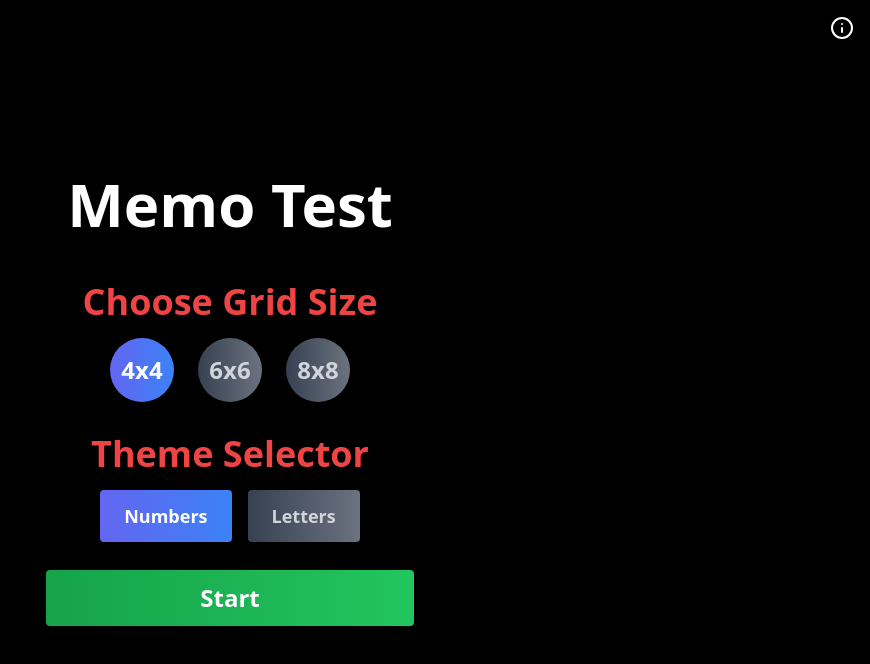
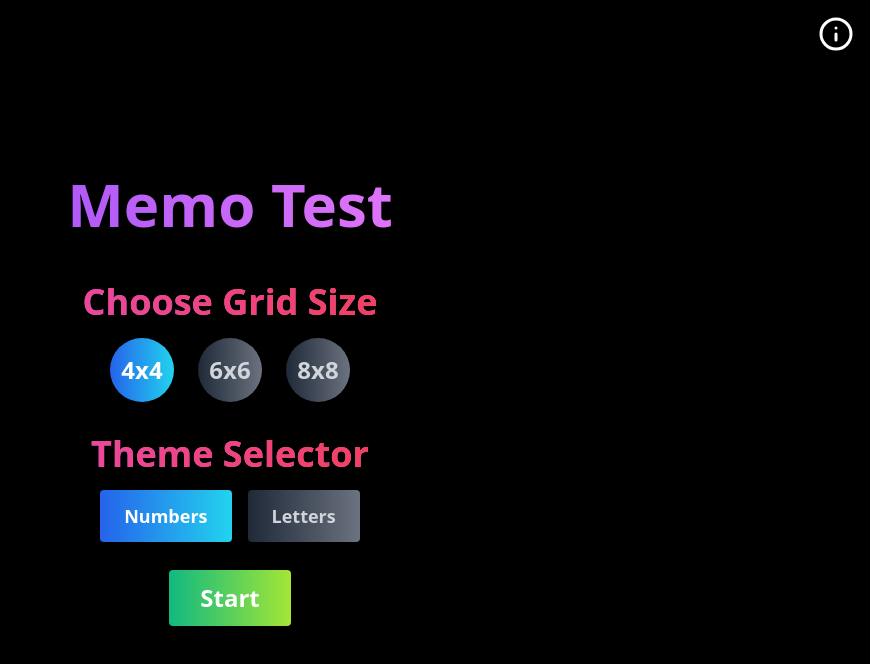
Before and after one commit to itsjoacor/unq-ui-joaquin-rodriguez-trabajo-final, a React (Vite) app: page / in a window 1280 px wide. Shown: the top 664 px of the page, without its empty margins (410-1280 px from the left). Built offline with nearby package versions, Linux system fonts and the light colour scheme.

Commit message:
fixes re-style

```diff
--- a/src/pages/game/page.jsx
+++ b/src/pages/game/page.jsx
@@ -107,7 +107,7 @@ function Game() {
 				</div>
 			) : (
 				<div className="flex flex-col items-center">
-					<h1 className="text-4xl font-bold mb-6">
+					<h1 className="text-6xl font-bold mb-6">
 						{isGameComplete ? "You Win!" : "Game Play"}
 					</h1>
 
@@ -132,7 +132,7 @@ function Game() {
 
 						<button
 							onClick={handleEndGame}
-							className="px-6 py-3 bg-red-500 text-white text-lg rounded hover:bg-red-600"
+							className="px-6 py-3 font-bold bg-red-600 text-white text-lg rounded hover:bg-red-500"
 						>
 							End Game
 						</button>
--- a/src/pages/home/page.jsx
+++ b/src/pages/home/page.jsx
@@ -19,16 +19,18 @@ function GamePlaySetUp() {
 
 	return (
 		<div className="relative flex items-center justify-center min-h-screen min-w-screen bg-black text-white">
-
 			<button
 				onClick={handleInstructions}
-        className="absolute top-4 right-4 text-white text-2xl hover:text-gray-300"
+				className="absolute top-4 right-4 text-white text-4xl hover:text-yellow-200"
 				title="Instructions"
 			>
 				<FiInfo />
 			</button>
 
-      <div className="bg-black rounded-lg shadow-lg p-10 w-[90%] max-w-md flex flex-col items-center justify-center">
+			<div
+				className="bg-black rounded-lg shadow-lg p-10 w-[90%] max-w-md flex flex-col items-center justify-center
+      bg-gradient-to-r from-purple-500 to-fuchsia-400 bg-clip-text text-transparent"
+			>
 				<h1 className="text-6xl font-bold mb-6 text-center pb-6">Memo Test</h1>
 
 				<BoardSize
@@ -43,8 +45,8 @@ function GamePlaySetUp() {
 
 				<button
 					onClick={handleStart}
-          className="mt-6 px-6 py-3 text-white text-2xl font-bold rounded  w-full
-          bg-gradient-to-r from-green-600 to-green-500 text-white-300 hover:from-green-500 hover:to-green-500"
+					className="mt-6 px-6 py-3 text-white text-2xl font-bold rounded w-1/3
+  bg-gradient-to-r from-emerald-500 to-lime-400 hover:from-green-500 hover:to-green-500"
 				>
 					Start
 				</button>
--- a/src/shared/components/game/GridMemo.jsx
+++ b/src/shared/components/game/GridMemo.jsx
@@ -41,18 +41,18 @@ function GridMemo({ size, grid, selected, handleSquareClick }) {
                 selected.includes(index) || square.matched ? "rotate-y-180" : ""
               }`}
             >
-              <div className="absolute inset-0 flex items-center justify-center bg-gradient-to-r from-indigo-600 to-blue-500 text-white text-5xl font-bold rounded-xl shadow-lg backface-hidden">
-                ?
+              <div className="absolute inset-0 flex items-center justify-center bg-gradient-to-r from-purple-600 to-fuchsia-500 text-white text-6xl font-bold rounded-xl shadow-lg backface-hidden">
+
               </div>
 
               <div
-                className={`absolute inset-0 flex items-center justify-center ${
-                  square.matched ? "bg-green-500" : "bg-yellow-400"
-                } border-4 border-transparent text-black text-2xl font-bold rounded-lg transform rotate-y-180 backface-hidden`}
+                className={`absolute inset-0 flex items-center justify-center rounded-lg transform rotate-y-180 backface-hidden text-8xl ${
+                  square.matched
+                    ? "bg-gradient-to-r from-green-500 to-emerald-300"
+                    : "bg-gradient-to-r from-orange-500 to-yellow-400"
+                }`}
               >
-                <div className="bg-white rounded-lg flex items-center justify-center w-3/4 h-3/4">
-                  <span className="text-3xl font-bold">{square.value}</span>
-                </div>
+                <span className="text-3xl font-bold text-white">{square.value}</span>
               </div>
             </div>
           </div>
--- a/src/shared/components/home/BoardSize.jsx
+++ b/src/shared/components/home/BoardSize.jsx
@@ -3,7 +3,7 @@ import React from "react";
 function BoardSize({ selectedSize, setSelectedSize }) {
 	return (
 		<div className="flex flex-col items-center justify-center h-full">
-			<h2 className="text-4xl font-semibold mb-4 text-red-500">
+			<h2 className="text-4xl font-bold mb-4 bg-gradient-to-r from-pink-500 to-rose-500 bg-clip-text text-transparent">
 				Choose Grid Size
 			</h2>
 			<div className="flex space-x-6">
@@ -13,8 +13,8 @@ function BoardSize({ selectedSize, setSelectedSize }) {
 						onClick={() => setSelectedSize(size)}
 						className={`w-16 h-16 rounded-full flex items-center justify-center text-2xl font-bold ${
 							selectedSize === size
-								? "bg-gradient-to-r from-indigo-500 to-blue-500 text-white"
-								: "bg-gradient-to-r from-gray-700 to-gray-500 text-gray-300 hover:from-gray-600 hover:to-gray-500"
+								? "bg-gradient-to-r from-blue-600 to-cyan-400 text-white"
+								: "bg-gradient-to-r from-gray-800 to-gray-500 text-gray-300 hover:from-gray-600 hover:to-gray-500"
 						}`}
 					>
 						{size}x{size}
--- a/src/shared/components/home/ThemeSelector.jsx
+++ b/src/shared/components/home/ThemeSelector.jsx
@@ -3,7 +3,7 @@ import React from "react";
 function ThemeSelector({ selectedTheme, setSelectedTheme }) {
 	return (
 		<div className="mt-2 pb-1 pt-6">
-			<h2 className="text-4xl font-semibold mb-4 text-center text-red-500">
+			<h2 className="text-4xl font-bold mb-4 bg-gradient-to-r from-pink-500 to-rose-500 bg-clip-text text-transparent">
 				Theme Selector
 			</h2>
 			<div className="flex space-x-4 justify-center">
@@ -11,8 +11,8 @@ function ThemeSelector({ selectedTheme, setSelectedTheme }) {
 					onClick={() => setSelectedTheme("Numbers")}
 					className={`px-6 py-3 text-lg font-bold rounded ${
 						selectedTheme === "Numbers"
-							? "bg-gradient-to-r from-indigo-500 to-blue-500 text-white"
-							: "bg-gradient-to-r from-gray-700 to-gray-500 text-gray-300 hover:from-gray-600 hover:to-gray-500"
+							? "bg-gradient-to-r from-blue-600 to-cyan-400 text-white"
+							: "bg-gradient-to-r from-gray-800 to-gray-500 text-gray-300 hover:from-gray-600 hover:to-gray-500"
 					}`}
 				>
 					Numbers
@@ -21,8 +21,8 @@ function ThemeSelector({ selectedTheme, setSelectedTheme }) {
 					onClick={() => setSelectedTheme("Letters")}
 					className={`px-6 py-3 text-lg font-bold rounded ${
 						selectedTheme === "Letters"
-							? "bg-gradient-to-r from-indigo-500 to-blue-500 text-white"
-							: "bg-gradient-to-r from-gray-700 to-gray-500 text-gray-300 hover:from-gray-600 hover:to-gray-500"
+							? "bg-gradient-to-r from-blue-600 to-cyan-400 text-white"
+							: "bg-gradient-to-r from-gray-800 to-gray-500 text-gray-300 hover:from-gray-600 hover:to-gray-500"
 					}`}
 				>
 					Letters
```
Lines whose indentation alone changed are shown as unchanged.
